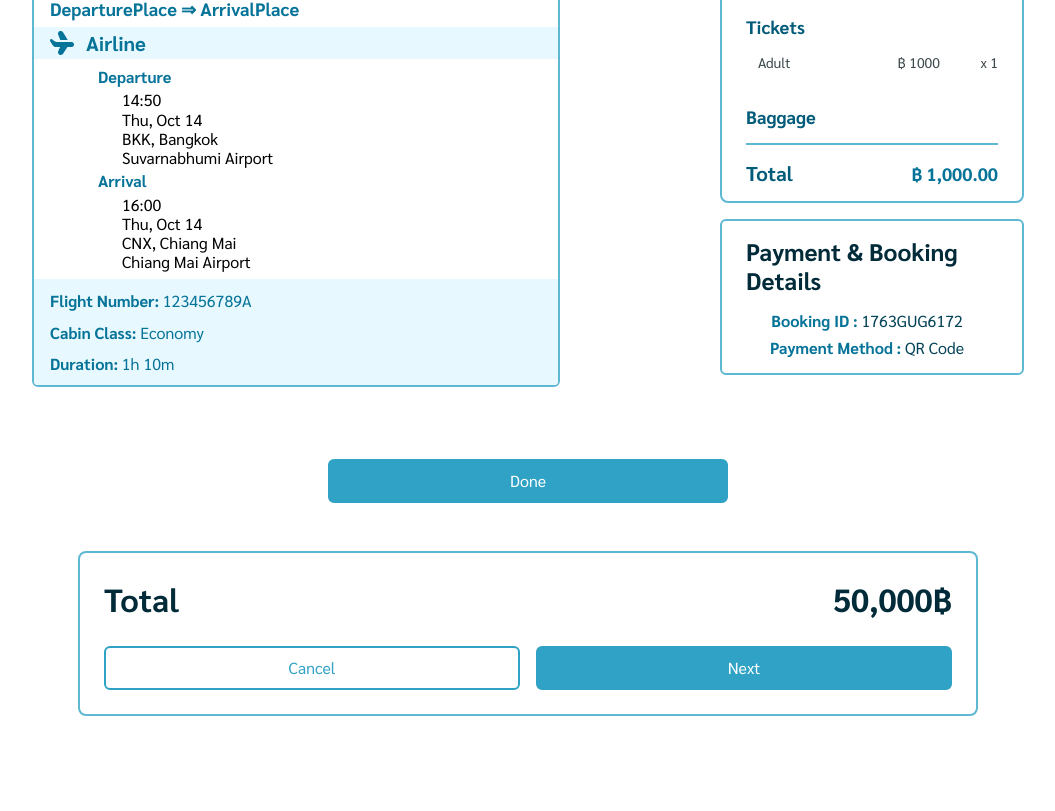
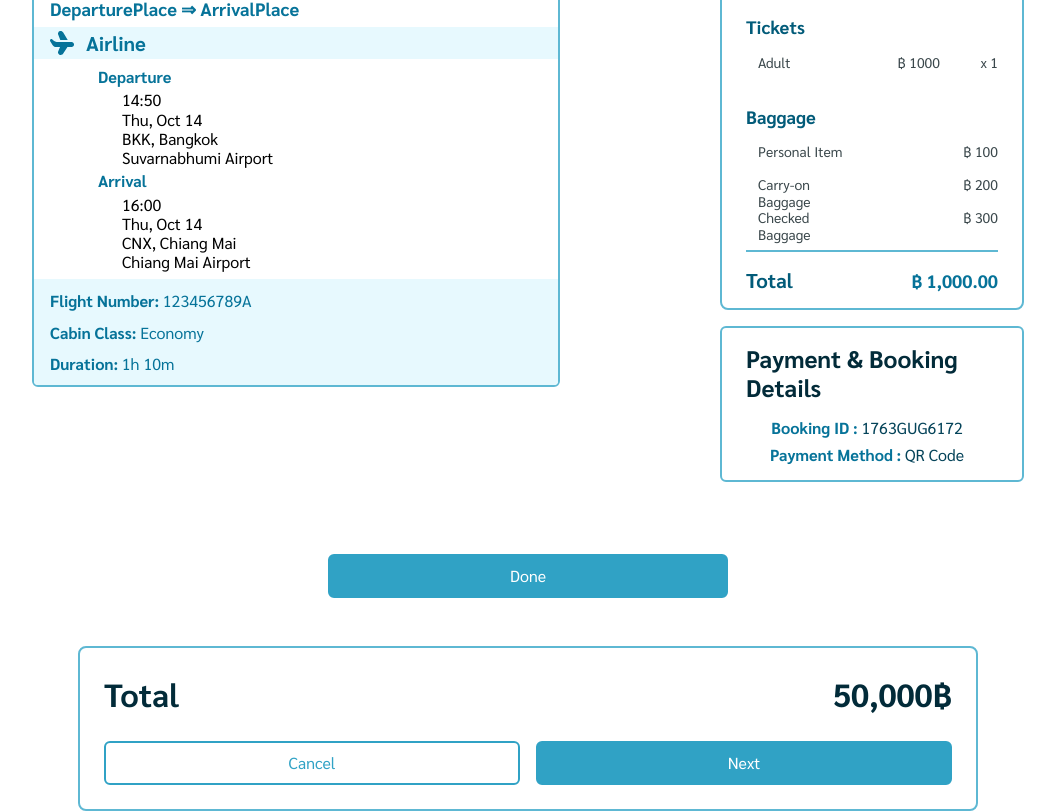
Before and after one commit to Mysterioucz/Se-Project, a Next.js app: page /checkout/payment/confirmation in a window 1280 px wide. Shown: the part 835-1646 px from the top of the page, without its empty margins (112-1167 px from the left). Before the commit the page ends 1551 px from the top, so only its background shows below. Built offline with nearby package versions, Linux system fonts and the light colour scheme; no server answers; what @mui/material-nextjs would draw is missing.

Commit message:
feat/add-baggage-summary-props

```diff
--- a/src/components/paymentConfirmation/priceBreakdownCard.tsx
+++ b/src/components/paymentConfirmation/priceBreakdownCard.tsx
@@ -28,12 +28,35 @@ function TicketSummary({ type, price, quantity }: TicketSummaryProps) {
     );
 }
 
-function BaggageSummary() {
+interface BaggageSummaryProps {
+    personal_item_price: number;
+    carry_on_item_price: number;
+    checked_baggage_price: number;
+}
+
+function BaggageSummary({personal_item_price, carry_on_item_price, checked_baggage_price}: BaggageSummaryProps) {
+    const formatPrice = (price: number) => (price === 0 ? "Free" : `฿ ${price}`);
+
     return (
-        <div className="flex flex-col items-start gap-[0.5rem] self-stretch">
-            {/* Replace with your baggage items */}
-            <div className="text-primary-600 font-sarabun text-[1rem]">20kg x1</div>
-            <div className="text-primary-600 font-sarabun text-[1rem]">15kg x1</div>
+        <div className="grid h-[5.688rem] pl-3 gap-y-2 gap-x-8 self-stretch grid-rows-3 grid-cols-2">
+            <div className="text-gray-500 font-sarabun text-sm font-normal leading-[1.2] row-start-1 row-span-1 col-start-1 col-span-1">
+                Personal Item
+            </div>
+            <div className="row-start-1 row-span-1 col-start-2 col-span-1 justify-self-end text-gray-500 text-right font-sarabun text-sm font-normal leading-[1.2]">
+                {formatPrice(personal_item_price)}
+            </div>
+            <div className="text-gray-500 font-sarabun text-sm font-normal leading-[1.2] row-start-2 row-span-1 col-start-1 col-span-1">
+                Carry-on Baggage
+            </div>
+            <div className="row-start-2 row-span-1 col-start-2 col-span-1 justify-self-end text-gray-500 text-right font-sarabun text-sm font-normal leading-[1.2]">
+                {formatPrice(carry_on_item_price)}
+            </div>
+            <div className="text-gray-500 font-sarabun text-sm font-normal leading-[1.2] row-start-3 row-span-1 col-start-1 col-span-1">
+                Checked Baggage
+            </div>
+            <div className="row-start-3 row-span-1 col-start-2 col-span-1 justify-self-end text-gray-500 text-right font-sarabun text-sm font-normal leading-[1.2]">
+                ฿ {checked_baggage_price}
+            </div>
         </div>
     );
 }
@@ -68,7 +91,7 @@ export default function PriceBreakdownCard() {
                         </div>
 
                         {/* Baggage Summary Components */}
-
+                        <BaggageSummary personal_item_price={100} carry_on_item_price={200} checked_baggage_price={300}/>
                     </div>
                 </div>
             </div>
```
